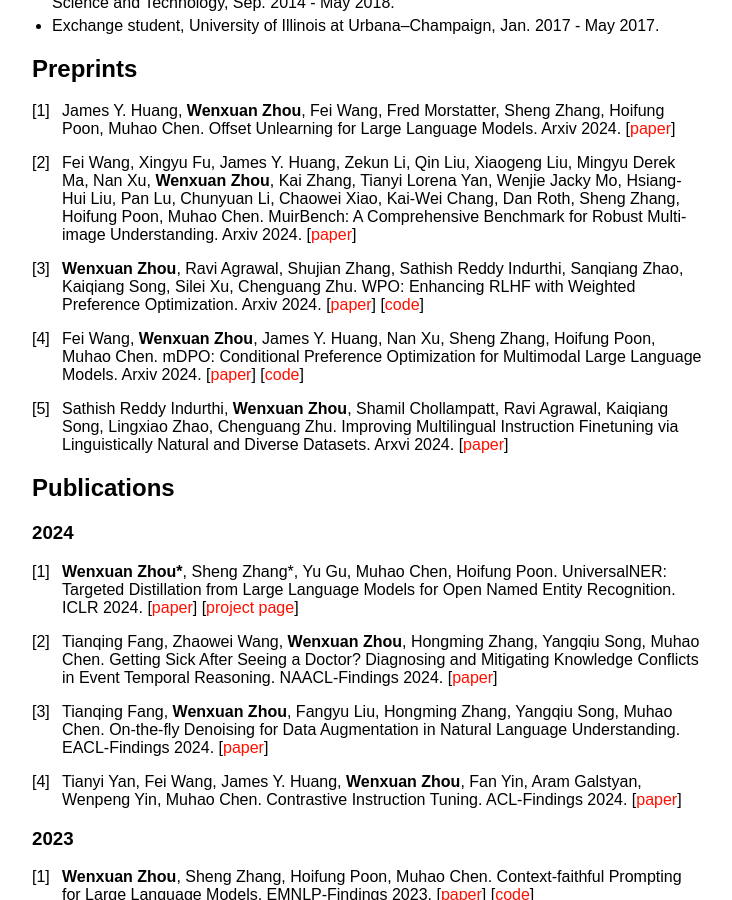
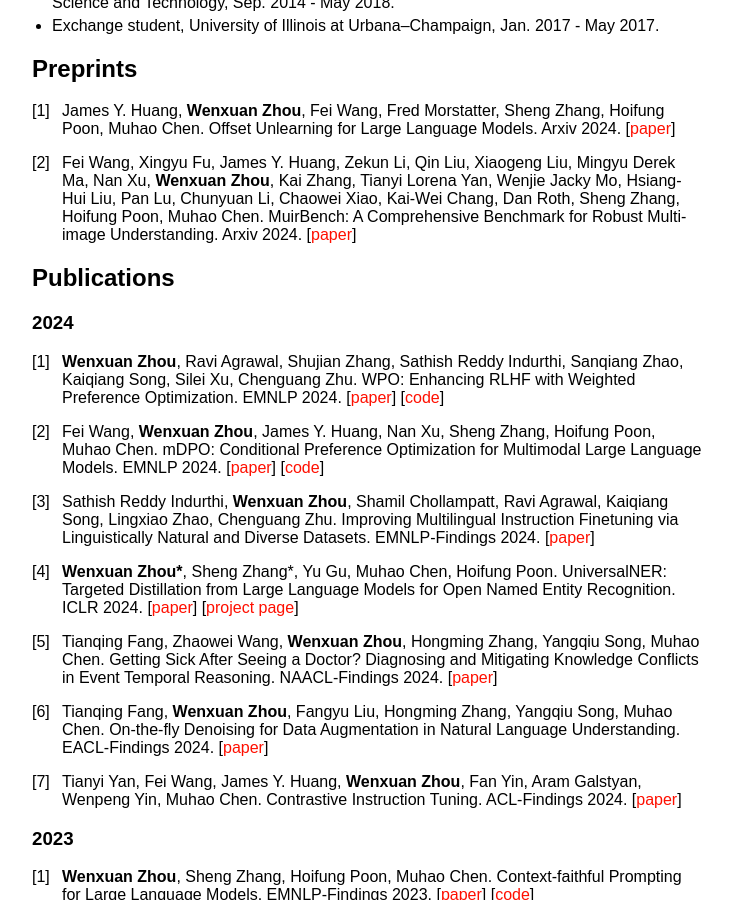
Before and after one commit to wzhouad/wzhouad.github.io, a Jekyll site: the page built from index.md, in a window 1280 px wide and 900 px high, scrolled down 417 px. Shown: the whole window, without its empty margins (258-990 px from the left). Built offline with Jekyll 4.4.1, drawn with Linux system fonts in a browser that asks for light colours; our own code applies the rules of GitHub Pages for plain Markdown files.

Commit message:
Update index.md

```diff
--- a/index.md
+++ b/index.md
@@ -22,16 +22,16 @@
 
 1. Fei Wang, Xingyu Fu, James Y. Huang, Zekun Li, Qin Liu, Xiaogeng Liu, Mingyu Derek Ma, Nan Xu, **Wenxuan Zhou**, Kai Zhang, Tianyi Lorena Yan, Wenjie Jacky Mo, Hsiang-Hui Liu, Pan Lu, Chunyuan Li, Chaowei Xiao, Kai-Wei Chang, Dan Roth, Sheng Zhang, Hoifung Poon, Muhao Chen. MuirBench: A Comprehensive Benchmark for Robust Multi-image Understanding. Arxiv 2024. \[[paper](https://arxiv.org/abs/2406.09411)\]
 
-1. **Wenxuan Zhou**, Ravi Agrawal, Shujian Zhang, Sathish Reddy Indurthi, Sanqiang Zhao, Kaiqiang Song, Silei Xu, Chenguang Zhu. WPO: Enhancing RLHF with Weighted Preference Optimization. Arxiv 2024. \[[paper](https://arxiv.org/abs/2406.11827)\] \[[code](https://github.com/wzhouad/WPO)\]
-
-1. Fei Wang, **Wenxuan Zhou**, James Y. Huang, Nan Xu, Sheng Zhang, Hoifung Poon, Muhao Chen. mDPO: Conditional Preference Optimization for Multimodal Large Language Models. Arxiv 2024. \[[paper](https://arxiv.org/abs/2406.11839)\] \[[code](https://github.com/luka-group/mDPO)\]
-
-1. Sathish Reddy Indurthi, **Wenxuan Zhou**, Shamil Chollampatt, Ravi Agrawal, Kaiqiang Song, Lingxiao Zhao, Chenguang Zhu. Improving Multilingual Instruction Finetuning via Linguistically Natural and Diverse Datasets. Arxvi 2024. \[[paper](https://arxiv.org/abs/2407.01853)\]
-
 
 ## Publications
 
 ### 2024
+
+1. **Wenxuan Zhou**, Ravi Agrawal, Shujian Zhang, Sathish Reddy Indurthi, Sanqiang Zhao, Kaiqiang Song, Silei Xu, Chenguang Zhu. WPO: Enhancing RLHF with Weighted Preference Optimization. EMNLP 2024. \[[paper](https://arxiv.org/abs/2406.11827)\] \[[code](https://github.com/wzhouad/WPO)\]
+
+1. Fei Wang, **Wenxuan Zhou**, James Y. Huang, Nan Xu, Sheng Zhang, Hoifung Poon, Muhao Chen. mDPO: Conditional Preference Optimization for Multimodal Large Language Models. EMNLP 2024. \[[paper](https://arxiv.org/abs/2406.11839)\] \[[code](https://github.com/luka-group/mDPO)\]
+
+1. Sathish Reddy Indurthi, **Wenxuan Zhou**, Shamil Chollampatt, Ravi Agrawal, Kaiqiang Song, Lingxiao Zhao, Chenguang Zhu. Improving Multilingual Instruction Finetuning via Linguistically Natural and Diverse Datasets. EMNLP-Findings 2024. \[[paper](https://arxiv.org/abs/2407.01853)\]
 
 1. **Wenxuan Zhou\***, Sheng Zhang\*, Yu Gu, Muhao Chen, Hoifung Poon. UniversalNER: Targeted Distillation from Large Language Models for Open Named Entity Recognition. ICLR 2024. \[[paper](https://arxiv.org/abs/2308.03279)\] \[[project page](https://universal-ner.github.io/)\]
 
```
